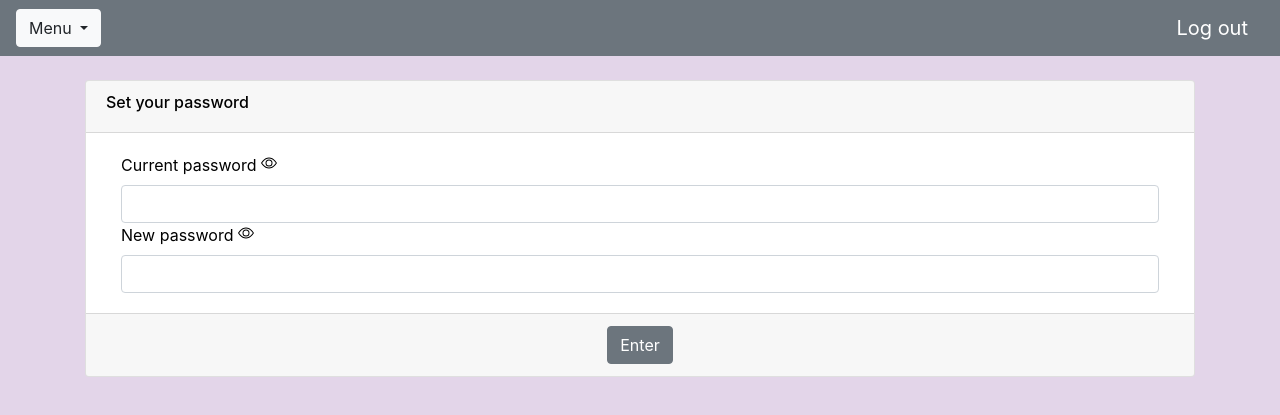
After one commit to Napman10/rep, a Django app: page /BlogApp/setpassword in a window 1280 px wide. The commit adds this page. Shown: the top 415 px of the page. Run offline with Django 3.2, Linux system fonts and the light colour scheme; a user stored in the database is signed in; data comes from the database, SQL or seed files in the repository; some libraries are stand-ins or nearby versions.

Commit message:
изменение пароля

```diff
--- a/BlogApp/services.py
+++ b/BlogApp/services.py
@@ -1,7 +1,7 @@
 from .forms import UserRegistrationForm
 from django.shortcuts import render, redirect
 from django.contrib.auth import authenticate, login, logout
-from django.contrib.auth.models import User, UserManager
+from django.contrib.auth.models import User
 from .models import Article, UserStatus, UserImage
 from BlogServ import settings
 import os
@@ -139,3 +139,15 @@ def deleteself(request):
     logout(request)
     user = User.objects.get(id=id)
     user.delete()
+
+def set_psswrd(request):
+    user = request.user
+    if user.check_password(request.POST["current_password"]):
+        user.set_password(request.POST["new_password"])
+        user.save()
+        login(request, user)
+        return redirect('index')
+    else:
+        dict1 = renderableDict(request)
+        dict1.update({"err":True})
+        return render(request, "BlogApp/setpassword.html", dict1)
--- a/BlogApp/urls.py
+++ b/BlogApp/urls.py
@@ -14,4 +14,5 @@ urlpatterns = [
     path('editimage', views.editimage, name='editimage'),
     path('delimage', views.delimage, name='delimage'),
     path('delself', views.delself, name='delself'),
+    path('setpassword', views.setpassword, name='setpassword'),
 ]
--- a/BlogApp/views.py
+++ b/BlogApp/views.py
@@ -1,7 +1,7 @@
 from django.shortcuts import render, redirect
 from .forms import LoginForm, UserRegistrationForm
 from django.contrib.auth import login, logout, authenticate
-from .services import auth, reg, profileDict, savepost, fullBag, deleteimage, deleteself, editUserDict, edituser, renderableDict, savestatus, for_note_edit_dict, saveimage, edit_note
+from .services import set_psswrd, auth, reg, profileDict, savepost, fullBag, deleteimage, deleteself, editUserDict, edituser, renderableDict, savestatus, for_note_edit_dict, saveimage, edit_note
 from .models import Article
 from django.contrib.auth.decorators import login_required
 
@@ -91,4 +91,11 @@ def delimage(request):
 def delself(request):
     deleteself(request)
     return redirect("index")
+
+@login_required
+def setpassword(request):
+    if request.method == "POST":
+        return set_psswrd(request)
+    else:
+        return render(request, "BlogApp/setpassword.html", renderableDict(request))
 # Create your views here.
--- a/templates/BlogApp/profile.html
+++ b/templates/BlogApp/profile.html
@@ -11,6 +11,7 @@
                     <button type="button" class="btn btn-light dropdown-toggle" data-toggle="dropdown" data-display="static" aria-haspopup="true" aria-expanded="false"></button>
                      <div class="dropdown-menu dropdown-menu-lg-right">
                          <a class="dropdown-item" href=editme>Edit information</a>
+                         <a class="dropdown-item" href=setpassword>Set password</a>
                          <a class="dropdown-item" href=editstatus>Edit status</a>
                          <a class="dropdown-item" href=editimage>Set image</a>
                          <a class="dropdown-item" href=delimage>Delete image</a>
--- /dev/null
+++ b/templates/BlogApp/setpassword.html
@@ -0,0 +1,43 @@
+{% extends "BlogApp/base.html" %}
+{% block title %}Set password{% endblock title %}
+{% block content %}
+<form method="POST">
+    {% csrf_token %}
+    {% if err %}
+    <div class="alert alert-danger alert-dismissible fade show" role="alert">
+        Incorrect current password
+       <button type="button" class="close" data-dismiss="alert" aria-label="Close">
+         <span aria-hidden="true">&times;</span>
+       </button>
+     </div>
+    {% endif %}
+    <div class="card">
+        <div class="card-header">
+            <h6>Set your password</h6>
+        </div>
+        <div class="card-body">
+            <div class="container">
+                <div class="password">
+                    <label>Current password</label>
+                    <svg class="bi bi-eye" width="1em" height="1em" onclick="return show_hide_password(this);" viewBox="0 0 16 16" fill="currentColor" xmlns="http://www.w3.org/2000/svg">
+                      <path fill-rule="evenodd" d="M16 8s-3-5.5-8-5.5S0 8 0 8s3 5.5 8 5.5S16 8 16 8zM1.173 8a13.134 13.134 0 001.66 2.043C4.12 11.332 5.88 12.5 8 12.5c2.12 0 3.879-1.168 5.168-2.457A13.134 13.134 0 0014.828 8a13.133 13.133 0 00-1.66-2.043C11.879 4.668 10.119 3.5 8 3.5c-2.12 0-3.879 1.168-5.168 2.457A13.133 13.133 0 001.172 8z" clip-rule="evenodd"/>
+                      <path fill-rule="evenodd" d="M8 5.5a2.5 2.5 0 100 5 2.5 2.5 0 000-5zM4.5 8a3.5 3.5 0 117 0 3.5 3.5 0 01-7 0z" clip-rule="evenodd"/>
+                    </svg>
+                    <input type="password" id="password-input" class="form-control" name="current_password">
+                </div>
+                <div class="password">
+                    <label>New password</label>
+                    <svg class="bi bi-eye" width="1em" height="1em" onclick="return show_hide_password(this);" viewBox="0 0 16 16" fill="currentColor" xmlns="http://www.w3.org/2000/svg">
+                      <path fill-rule="evenodd" d="M16 8s-3-5.5-8-5.5S0 8 0 8s3 5.5 8 5.5S16 8 16 8zM1.173 8a13.134 13.134 0 001.66 2.043C4.12 11.332 5.88 12.5 8 12.5c2.12 0 3.879-1.168 5.168-2.457A13.134 13.134 0 0014.828 8a13.133 13.133 0 00-1.66-2.043C11.879 4.668 10.119 3.5 8 3.5c-2.12 0-3.879 1.168-5.168 2.457A13.133 13.133 0 001.172 8z" clip-rule="evenodd"/>
+                      <path fill-rule="evenodd" d="M8 5.5a2.5 2.5 0 100 5 2.5 2.5 0 000-5zM4.5 8a3.5 3.5 0 117 0 3.5 3.5 0 01-7 0z" clip-rule="evenodd"/>
+                    </svg>
+                    <input type="password" id="password-input" class="form-control" name="new_password">
+                </div>
+            </div>
+        </div>
+        <div class="card-footer text-center">
+            <button type="submit" class="btn btn-secondary">Enter</button>
+        </div>
+    </div>
+</form>
+{% endblock content %}
```
